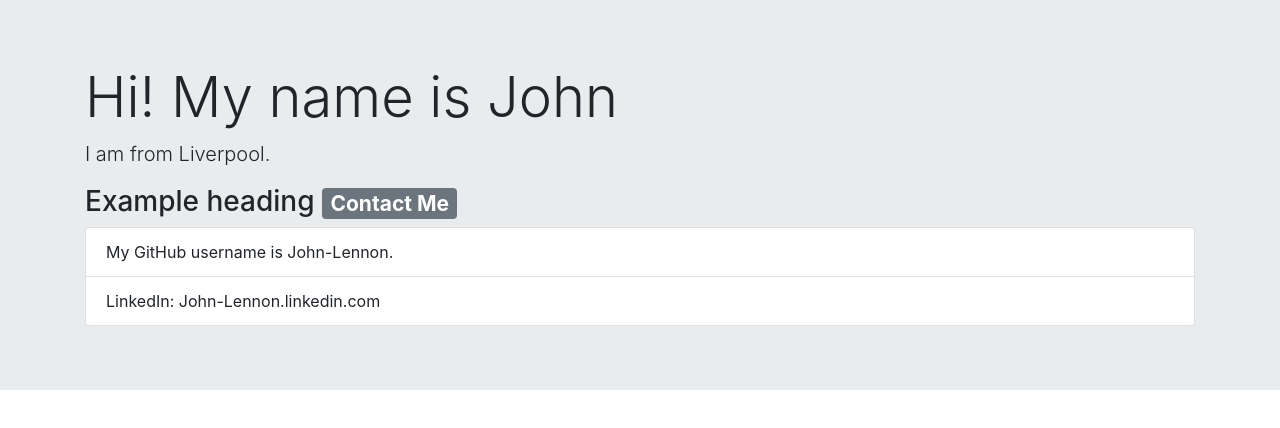
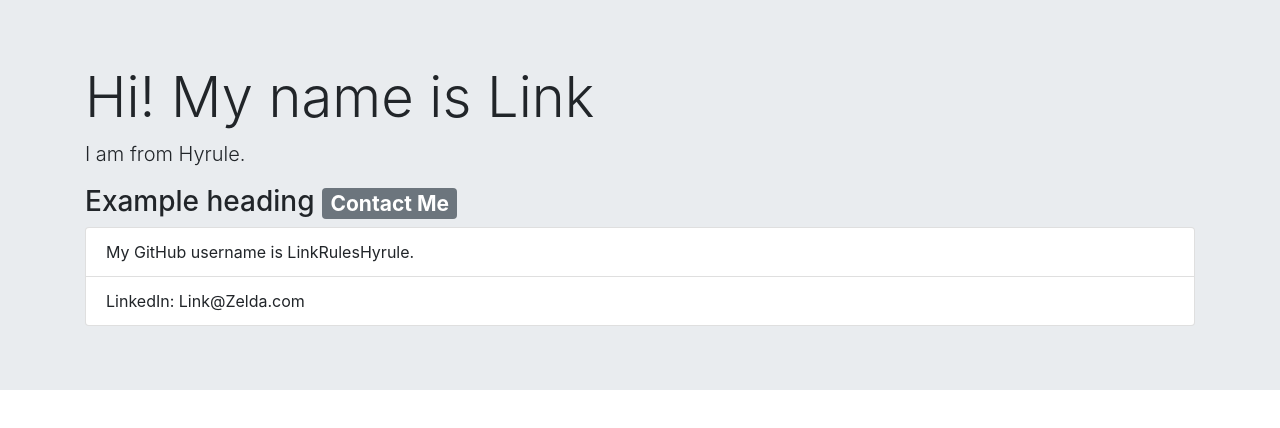
Before and after one commit to Bryson-Palmer/Week9-Mini-Project, a website: page index.html in a window 1280 px wide. Drawn offline with nearby package versions, Linux system fonts and the light colour scheme.

Commit message:
Ran the application.

```diff
--- a/index.html
+++ b/index.html
@@ -9,12 +9,12 @@
 <body>
 <div class="jumbotron jumbotron-fluid">
     <div class="container">
-        <h1 class="display-4">Hi! My name is John </h1>
-        <p class="lead">I am from Liverpool.</p>
+        <h1 class="display-4">Hi! My name is Link</h1>
+        <p class="lead">I am from Hyrule.</p>
         <h3>Example heading <span class="badge badge-secondary">Contact Me</span></h3>
         <ul class="list-group">
-            <li class="list-group-item">My GitHub username is John-Lennon.</li>
-            <li class="list-group-item">LinkedIn: John-Lennon.linkedin.com</li>
+            <li class="list-group-item">My GitHub username is LinkRulesHyrule.</li>
+            <li class="list-group-item">LinkedIn: Link@Zelda.com</li>
         </ul>
     </div>
 </div>
```
